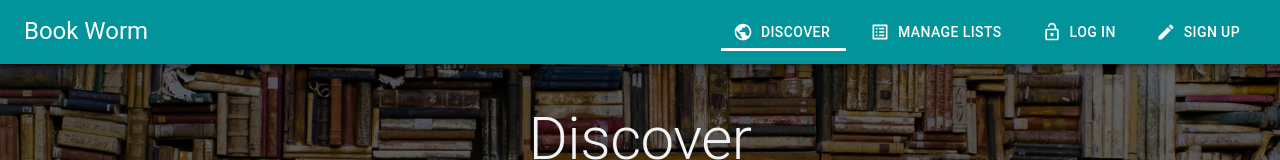
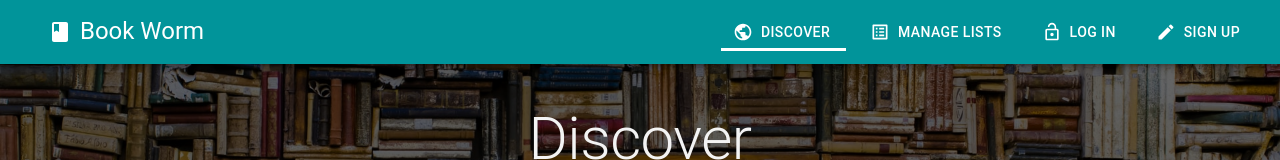
Before and after one commit to Bilaal96/book-worm, a React (Create React App) app in the folder client/: page /books in a window 1280 px wide. Shown: the top 160 px of the page. Built offline with nearby package versions, Linux system fonts and the light colour scheme.

Commit message:
Updated Logo - navigates to home on click & added icon

```diff
--- a/client/src/components/Header/styles.js
+++ b/client/src/components/Header/styles.js
@@ -10,6 +10,8 @@ export default makeStyles((theme) => ({
     toolBar: {
         padding: theme.spacing(1, 2),
         [theme.breakpoints.up("md")]: {
+            display: "flex",
+            justifyContent: "space-between",
             padding: theme.spacing(1, 3),
         },
     },
--- a/client/src/components/Logo/Logo.jsx
+++ b/client/src/components/Logo/Logo.jsx
@@ -1,12 +1,45 @@
-import { Typography } from "@material-ui/core";
+import PropTypes from "prop-types";
+import { useHistory } from "react-router-dom";
 
-import useStyles from "./styles";
+// Components
+import { makeStyles, Typography } from "@material-ui/core";
+import { Book } from "@material-ui/icons";
 
-const Logo = () => {
-    const classes = useStyles();
+// Styles
+const useStyles = makeStyles((theme) => ({
+    logo: {
+        display: "flex",
+        justifyContent: "center",
+        alignItems: "center",
+        gap: theme.spacing(1),
+        padding: theme.spacing(1),
+        margin: ({ isLogoInDrawer }) =>
+            isLogoInDrawer
+                ? theme.spacing(0, "auto") // center in NavDrawer
+                : theme.spacing(0, 0, 0, 2), // margin-left in NavTop
+        cursor: "pointer",
+    },
+}));
+
+const Logo = ({ closeDrawer }) => {
+    const history = useHistory();
+
+    // Check if closeDrawer function was received as prop
+    const isLogoInDrawer = typeof closeDrawer === "function";
+    const classes = useStyles({ isLogoInDrawer });
+
+    const navigateToHome = () => {
+        history.push("/books");
+        if (isLogoInDrawer) closeDrawer();
+    };
 
     return (
-        <div className={classes.logo}>
+        <div
+            className={classes.logo}
+            onClick={navigateToHome}
+            title="Book Worm logo"
+        >
+            <Book />
             <Typography variant="h5" noWrap>
                 Book Worm
             </Typography>
@@ -14,4 +47,8 @@ const Logo = () => {
     );
 };
 
+Logo.propTypes = {
+    closeDrawer: PropTypes.func,
+};
+
 export default Logo;
--- a/client/src/components/Logo/styles.js
+++ /dev/null
@@ -1,11 +0,0 @@
-import { makeStyles } from '@material-ui/core';
-
-export default makeStyles((theme) => ({
-  logo: {
-    flexGrow: 1,
-    [theme.breakpoints.down('sm')]: {
-      marginLeft: theme.spacing(1),
-    },
-  },
-  drawerLogo: {},
-}));
--- a/client/src/components/NavDrawer/NavDrawer.jsx
+++ b/client/src/components/NavDrawer/NavDrawer.jsx
@@ -44,7 +44,7 @@ const NavDrawer = ({ navigationMap }) => {
             <Drawer open={openDrawer} onClose={handleDrawerToggle(false)}>
                 <List className={classes.list}>
                     <ListItem className={classes.logo}>
-                        <Logo />
+                        <Logo closeDrawer={handleDrawerToggle(false)} />
                     </ListItem>
 
                     {navigationMap.map(({ routeName, text, icon }, index) => (
```
